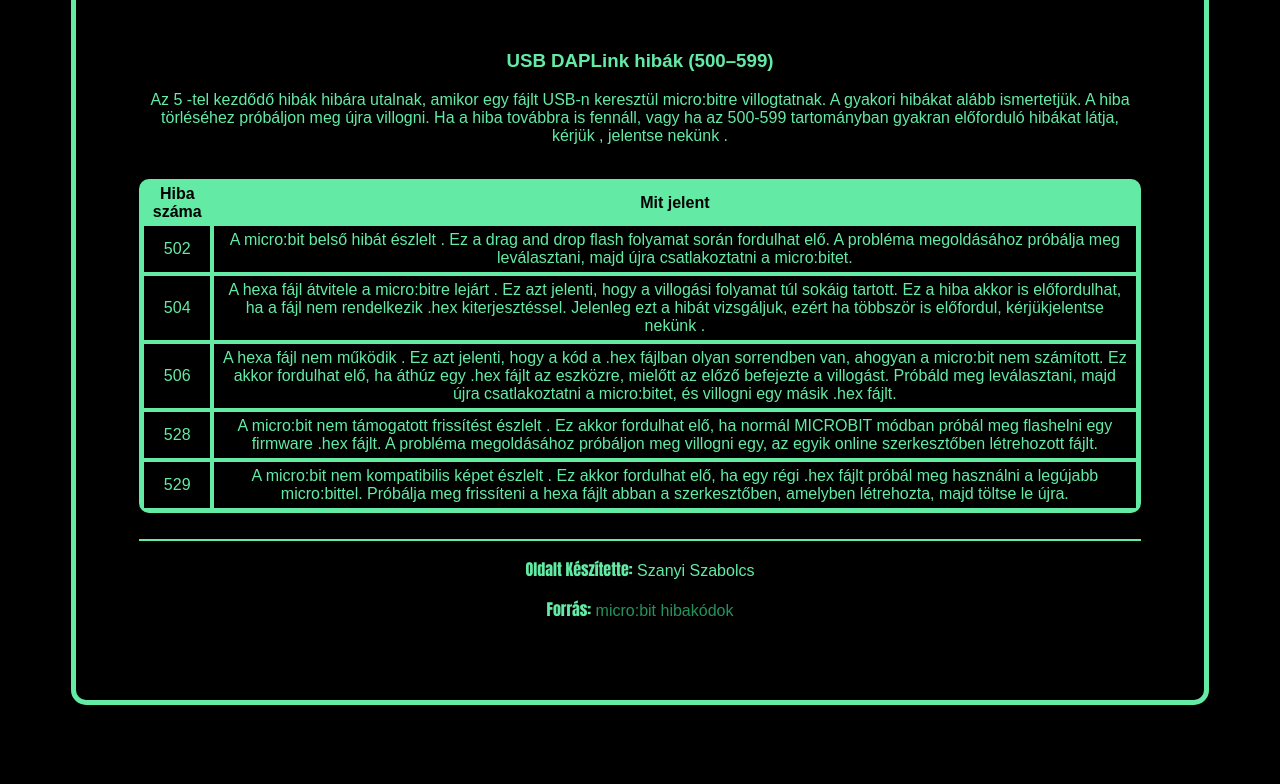
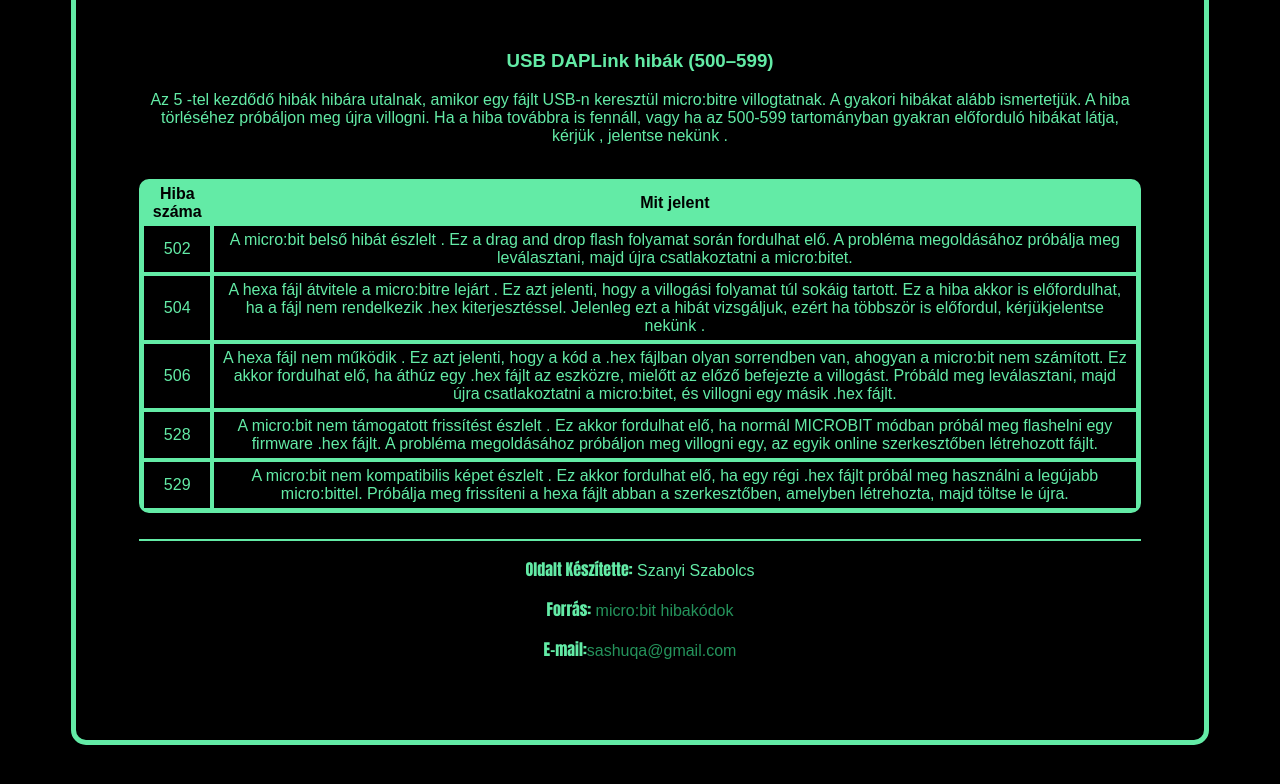
Before and after one commit to Emmatsoka/hibakodok.github.io, a plain HTML site: page index.html in a window 1280 px wide. Shown: the part 2359-3143 px from the top of the page. Drawn offline with Linux system fonts and the light colour scheme.

Commit message:
Update index.html

```diff
--- a/index.html
+++ b/index.html
@@ -258,7 +258,8 @@
     <footer>
         <p ><bold id="keszito">Oldalt Készítette:</bold> Szanyi Szabolcs</p>
         <p ><bold id="keszito">Forrás:</bold> <a href="https://support.microbit.org/support/solutions/articles/19000016969-micro-bit-error-codes" target="_blank">micro:bit hibakódok</a></p>
-    </footer>
+        <p ><bold id="keszito">E-mail:</bold><a href="mailto: sashuqa@gmail.com" >sashuqa@gmail.com</a></p>
+      </footer>
             </div>
     </body>
 </html>
```
